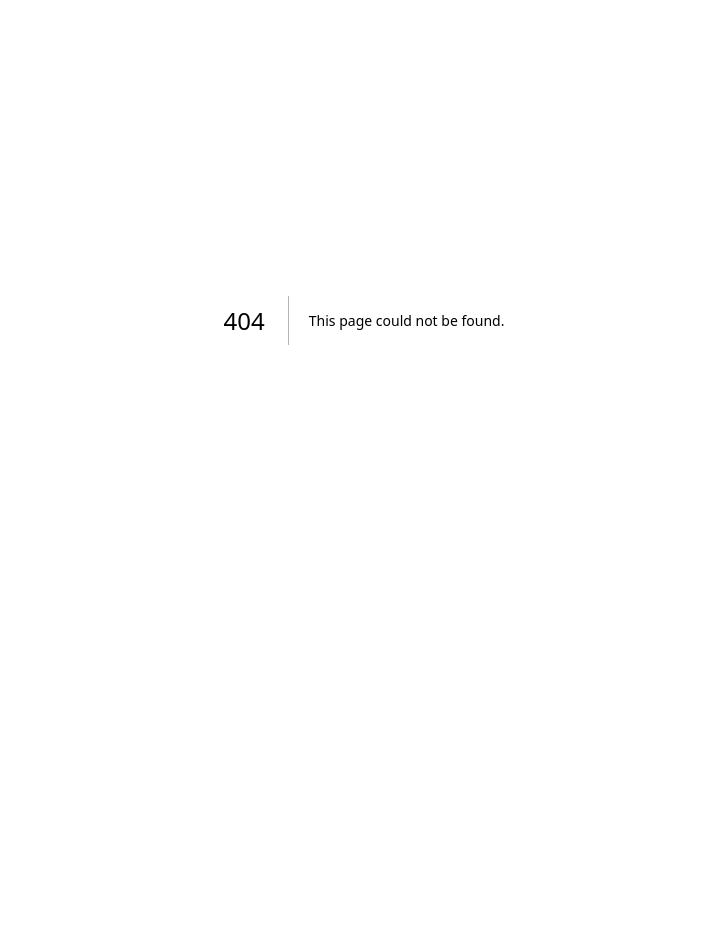
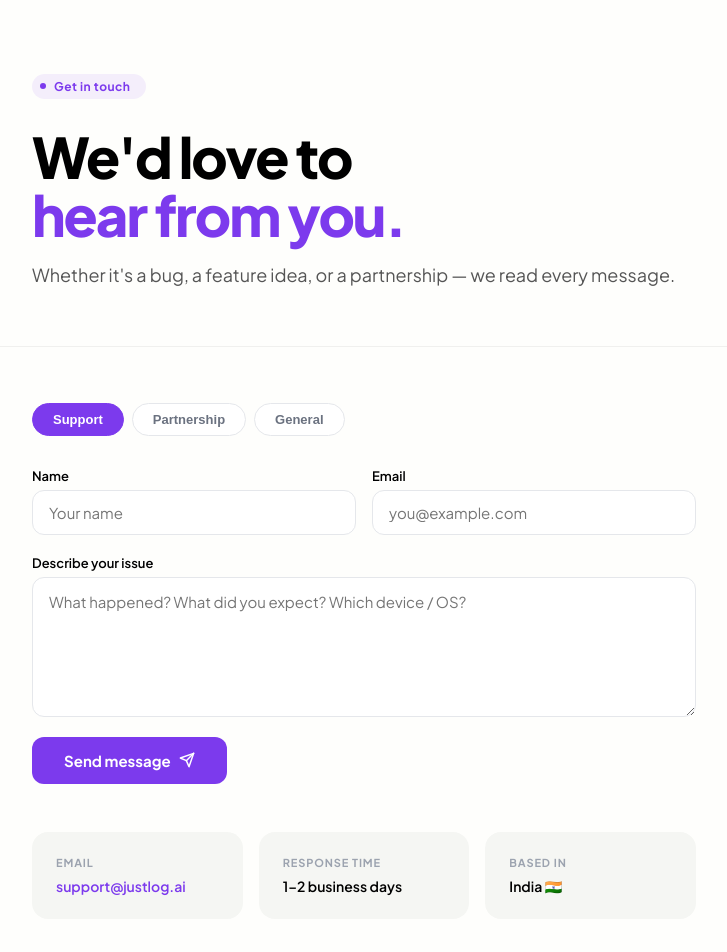
Before and after one commit to pavanjaya/justlog-landing-next, a Next.js app: page /contact in a window 1280 px wide. Before the commit this address had no page. Shown: the part 80-1032 px from the top of the page, without its empty margins (276-1003 px from the left). Before the commit the page ends 800 px from the top, so only its background shows below. Built offline with nearby package versions, Linux system fonts and the light colour scheme.

Commit message:
Add contact page with support/partnership form

```diff
--- /dev/null
+++ b/src/app/contact/page.tsx
@@ -0,0 +1,172 @@
+"use client";
+import { useState } from "react";
+import Nav from "@/components/Nav";
+import Footer from "@/components/Footer";
+
+export default function ContactPage() {
+  const [subject, setSubject] = useState<"support" | "partnership" | "general">("support");
+  const [sent, setSent] = useState(false);
+  const [loading, setLoading] = useState(false);
+
+  async function handleSubmit(e: React.FormEvent<HTMLFormElement>) {
+    e.preventDefault();
+    setLoading(true);
+    const form = e.currentTarget;
+    const data = new FormData(form);
+    try {
+      const res = await fetch("https://formspree.io/f/xpwrlnjd", {
+        method: "POST",
+        body: data,
+        headers: { Accept: "application/json" },
+      });
+      if (res.ok) {
+        setSent(true);
+        form.reset();
+      }
+    } finally {
+      setLoading(false);
+    }
+  }
+
+  return (
+    <>
+      <style>{`
+        body { background: var(--bg); }
+        .hero-wrap { padding-top: 72px; background: var(--bg); }
+        .hero { max-width: 760px; margin: 0 auto; padding: 80px 48px 56px; }
+        .eyebrow { display: inline-flex; align-items: center; gap: 8px; background: var(--purple-soft); border-radius: 100px; padding: 5px 16px 5px 8px; font-size: 12px; font-weight: 700; color: var(--purple); letter-spacing: 0.04em; margin-bottom: 28px; }
+        .eyebrow-dot { width: 6px; height: 6px; border-radius: 50%; background: var(--purple); }
+        .hero h1 { font-size: clamp(36px, 5vw, 56px); font-weight: 900; letter-spacing: -2px; line-height: 1.05; color: var(--text); margin-bottom: 16px; }
+        .hero h1 em { font-style: normal; color: var(--purple); }
+        .hero-sub { font-size: 18px; color: #555; line-height: 1.65; margin-bottom: 0; font-weight: 400; }
+        .divider { height: 1px; background: #F0F0EE; max-width: 760px; margin: 0 auto; }
+        .content { max-width: 760px; margin: 0 auto; padding: 56px 48px 96px; }
+        .subject-tabs { display: flex; gap: 8px; margin-bottom: 32px; flex-wrap: wrap; }
+        .tab { padding: 8px 20px; border-radius: 100px; border: 1.5px solid #E5E7EB; background: #fff; font-size: 13px; font-weight: 600; color: #6B7280; cursor: pointer; transition: all 0.15s; }
+        .tab:hover { border-color: var(--purple); color: var(--purple); }
+        .tab.active { background: var(--purple); border-color: var(--purple); color: #fff; }
+        .form-group { display: flex; flex-direction: column; gap: 6px; margin-bottom: 20px; }
+        .form-row { display: grid; grid-template-columns: 1fr 1fr; gap: 16px; }
+        label { font-size: 13px; font-weight: 600; color: var(--text); }
+        input, textarea, select { width: 100%; padding: 12px 16px; border: 1.5px solid #E5E7EB; border-radius: 12px; font-size: 15px; font-family: inherit; color: var(--text); background: #fff; outline: none; transition: border-color 0.15s, box-shadow 0.15s; box-sizing: border-box; }
+        input:focus, textarea:focus, select:focus { border-color: var(--purple); box-shadow: 0 0 0 3px rgba(124,58,237,0.08); }
+        textarea { resize: vertical; min-height: 140px; line-height: 1.6; }
+        .btn-submit { display: inline-flex; align-items: center; gap: 8px; background: var(--purple); color: #fff; border: none; padding: 14px 32px; border-radius: 12px; font-size: 15px; font-weight: 700; cursor: pointer; transition: opacity 0.2s, transform 0.2s; font-family: inherit; }
+        .btn-submit:hover { opacity: 0.88; transform: translateY(-1px); }
+        .btn-submit:disabled { opacity: 0.6; cursor: not-allowed; transform: none; }
+        .success-box { background: rgba(16,185,129,0.08); border: 1.5px solid rgba(16,185,129,0.25); border-radius: 16px; padding: 32px; text-align: center; }
+        .success-icon { width: 52px; height: 52px; background: rgba(16,185,129,0.12); border-radius: 50%; display: flex; align-items: center; justify-content: center; margin: 0 auto 16px; }
+        .success-title { font-size: 20px; font-weight: 800; color: var(--text); margin-bottom: 8px; }
+        .success-sub { font-size: 14px; color: #6B7280; line-height: 1.6; }
+        .contact-info { display: flex; gap: 16px; margin-top: 48px; flex-wrap: wrap; }
+        .info-card { flex: 1; min-width: 200px; background: #F5F6F3; border-radius: 16px; padding: 24px; }
+        .info-card-label { font-size: 11px; font-weight: 700; color: var(--muted2); text-transform: uppercase; letter-spacing: 0.08em; margin-bottom: 8px; }
+        .info-card-value { font-size: 14px; font-weight: 600; color: var(--text); }
+        .info-card-value a { color: var(--purple); text-decoration: none; }
+        .info-card-value a:hover { text-decoration: underline; }
+        @media (max-width: 640px) {
+          .hero { padding: 56px 20px 40px; }
+          .content { padding: 40px 20px 72px; }
+          .form-row { grid-template-columns: 1fr; gap: 0; }
+          .contact-info { flex-direction: column; }
+        }
+      `}</style>
+
+      <Nav variant="page" />
+
+      <div className="hero-wrap">
+        <div className="hero">
+          <div className="eyebrow">
+            <span className="eyebrow-dot" />
+            Get in touch
+          </div>
+          <h1>We&apos;d love to<br /><em>hear from you.</em></h1>
+          <p className="hero-sub">Whether it&apos;s a bug, a feature idea, or a partnership — we read every message.</p>
+        </div>
+      </div>
+
+      <div className="divider" />
+
+      <div className="content">
+        {sent ? (
+          <div className="success-box">
+            <div className="success-icon">
+              <svg width="24" height="24" viewBox="0 0 24 24" fill="none" stroke="#10B981" strokeWidth="2.5" strokeLinecap="round" strokeLinejoin="round">
+                <polyline points="20 6 9 17 4 12" />
+              </svg>
+            </div>
+            <div className="success-title">Message sent!</div>
+            <p className="success-sub">Thanks for reaching out. We&apos;ll get back to you at your email within 1–2 business days.</p>
+          </div>
+        ) : (
+          <form onSubmit={handleSubmit}>
+            <div className="subject-tabs">
+              {(["support", "partnership", "general"] as const).map((s) => (
+                <button key={s} type="button" className={`tab${subject === s ? " active" : ""}`} onClick={() => setSubject(s)}>
+                  {s === "support" ? "Support" : s === "partnership" ? "Partnership" : "General"}
+                </button>
+              ))}
+            </div>
+
+            <input type="hidden" name="subject_type" value={subject} />
+
+            <div className="form-row">
+              <div className="form-group">
+                <label htmlFor="name">Name</label>
+                <input id="name" name="name" type="text" placeholder="Your name" required />
+              </div>
+              <div className="form-group">
+                <label htmlFor="email">Email</label>
+                <input id="email" name="email" type="email" placeholder="you@example.com" required />
+              </div>
+            </div>
+
+            <div className="form-group">
+              <label htmlFor="message">
+                {subject === "support" ? "Describe your issue" : subject === "partnership" ? "Tell us about the opportunity" : "Your message"}
+              </label>
+              <textarea
+                id="message"
+                name="message"
+                placeholder={
+                  subject === "support"
+                    ? "What happened? What did you expect? Which device / OS?"
+                    : subject === "partnership"
+                    ? "Who are you, what do you have in mind, and what outcome are you hoping for?"
+                    : "What's on your mind?"
+                }
+                required
+              />
+            </div>
+
+            <button type="submit" className="btn-submit" disabled={loading}>
+              {loading ? "Sending…" : (
+                <>
+                  Send message
+                  <svg width="16" height="16" viewBox="0 0 24 24" fill="none" stroke="currentColor" strokeWidth="2.2" strokeLinecap="round" strokeLinejoin="round"><line x1="22" y1="2" x2="11" y2="13"/><polygon points="22 2 15 22 11 13 2 9 22 2"/></svg>
+                </>
+              )}
+            </button>
+          </form>
+        )}
+
+        <div className="contact-info">
+          <div className="info-card">
+            <div className="info-card-label">Email</div>
+            <div className="info-card-value"><a href="mailto:support@justlog.ai">support@justlog.ai</a></div>
+          </div>
+          <div className="info-card">
+            <div className="info-card-label">Response time</div>
+            <div className="info-card-value">1–2 business days</div>
+          </div>
+          <div className="info-card">
+            <div className="info-card-label">Based in</div>
+            <div className="info-card-value">India 🇮🇳</div>
+          </div>
+        </div>
+      </div>
+
+      <Footer />
+    </>
+  );
+}
--- a/src/components/Footer.tsx
+++ b/src/components/Footer.tsx
@@ -67,7 +67,7 @@ export default function Footer({ anchors = false }: { anchors?: boolean }) {
           <div className="footer-col">
             <h5>Support</h5>
             <a href={anchors ? "#faq" : "/#faq"}>FAQ</a>
-            <a href="mailto:support@justlog.ai">Contact</a>
+            <Link href="/contact">Contact</Link>
             <Link href="/privacy">Privacy Policy</Link>
             <Link href="/terms">Terms</Link>
           </div>
```
